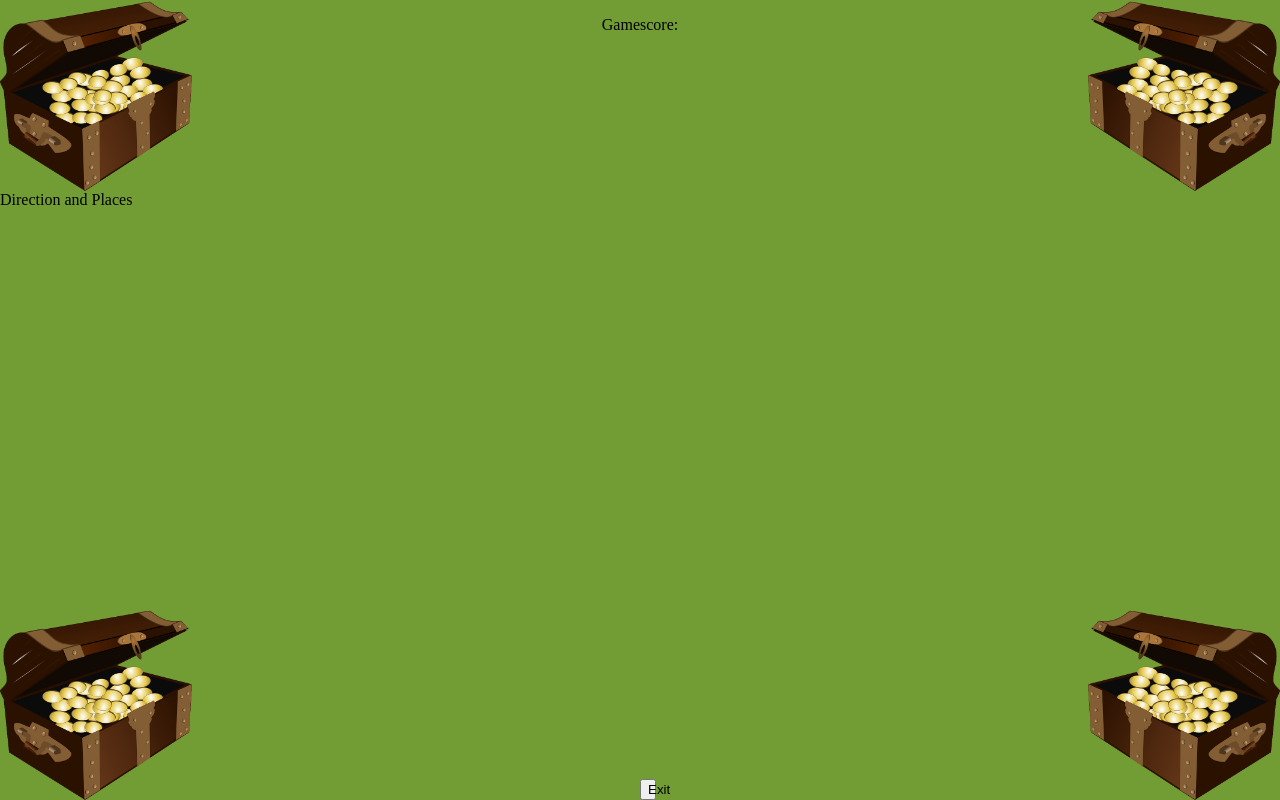
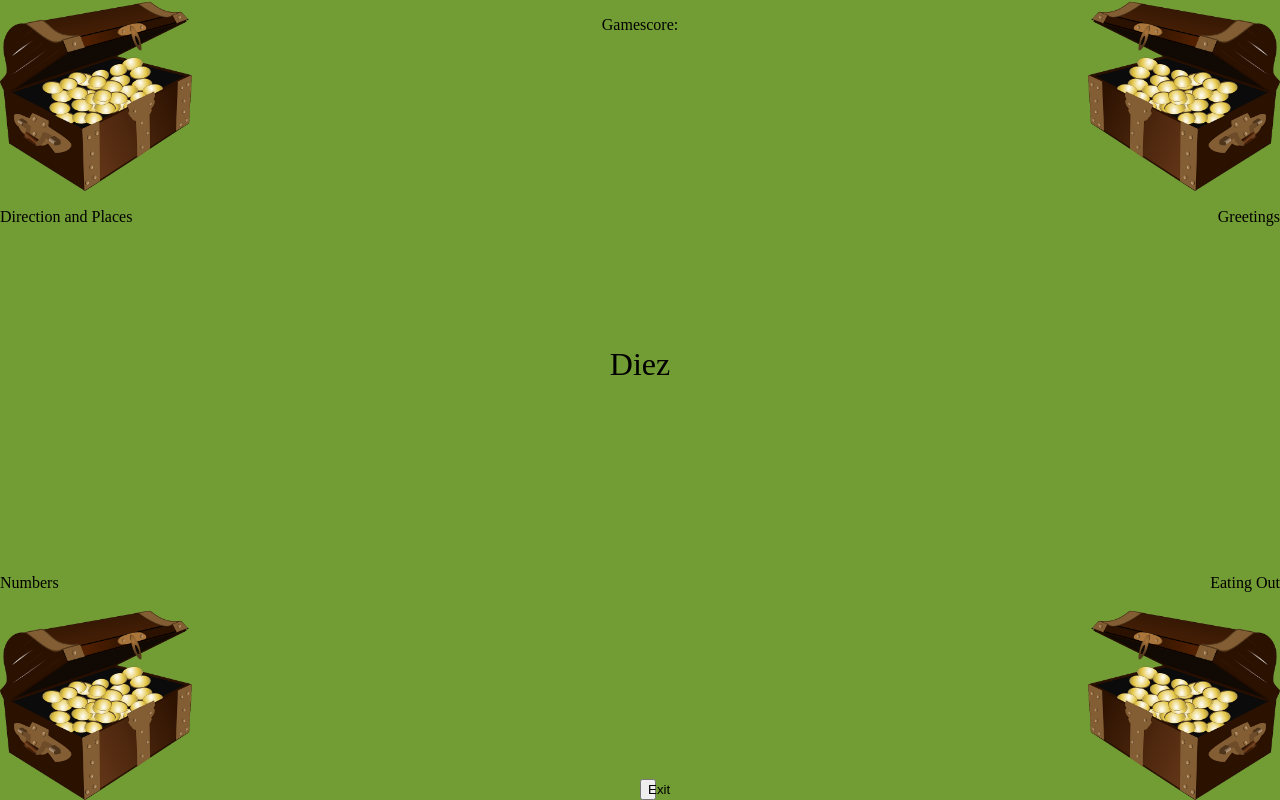
Before and after one commit to alastairrobertson/Learn-Spanish-Web-App, a plain HTML site: page index.html in a window 1280 px wide. Both pictures are taken after a click on the button "Game". Drawn offline with Linux system fonts and the light colour scheme.

Commit message:
added correct drag functionality

```diff
--- a/data/gameData.js
+++ b/data/gameData.js
@@ -1,392 +1,392 @@
 window.gameData = [
     {
-      "Category": "Direction and Places",
-      "Word/Sentence": "¿dónde está?",
+      "Category": "directionPlaces",
+      "WordOrSentence": "¿dónde está?",
       "Translation": "Where is …?"
     },
     {
-      "Category": "Direction and Places",
-      "Word/Sentence": "¿Esta lejos?",
+      "Category": "directionPlaces",
+      "WordOrSentence": "¿Esta lejos?",
       "Translation": "How far is it?"
     },
     {
-      "Category": "Direction and Places",
-      "Word/Sentence": "¿Cómo llegó?",
+      "Category": "directionPlaces",
+      "WordOrSentence": "¿Cómo llegó?",
       "Translation": "How do I get there?"
     },
     {
-      "Category": "Direction and Places",
-      "Word/Sentence": "señalemelo en el mapa",
+      "Category": "directionPlaces",
+      "WordOrSentence": "señalemelo en el mapa",
       "Translation": "Can you show me where it is on the map?"
     },
     {
-      "Category": "Direction and Places",
-      "Word/Sentence": "Gira a la izquierda",
+      "Category": "directionPlaces",
+      "WordOrSentence": "Gira a la izquierda",
       "Translation": "Turn left"
     },
     {
-      "Category": "Direction and Places",
-      "Word/Sentence": "Gira a la derecha",
+      "Category": "directionPlaces",
+      "WordOrSentence": "Gira a la derecha",
       "Translation": "Turn right"
     },
     {
-      "Category": "Direction and Places",
-      "Word/Sentence": "Arriba",
+      "Category": "directionPlaces",
+      "WordOrSentence": "Arriba",
       "Translation": "Up"
     },
     {
-      "Category": "Direction and Places",
-      "Word/Sentence": "Izquierda",
+      "Category": "directionPlaces",
+      "WordOrSentence": "Izquierda",
       "Translation": "Left"
     },
     {
-      "Category": "Direction and Places",
-      "Word/Sentence": "Derecha",
+      "Category": "directionPlaces",
+      "WordOrSentence": "Derecha",
       "Translation": "Right"
     },
     {
-      "Category": "Direction and Places",
-      "Word/Sentence": "Frente a",
+      "Category": "directionPlaces",
+      "WordOrSentence": "Frente a",
       "Translation": "In front of"
     },
     {
-      "Category": "Direction and Places",
-      "Word/Sentence": "detrás",
+      "Category": "directionPlaces",
+      "WordOrSentence": "detrás",
       "Translation": "Behind"
     },
     {
-      "Category": "Direction and Places",
-      "Word/Sentence": "Debajo",
+      "Category": "directionPlaces",
+      "WordOrSentence": "Debajo",
       "Translation": "Under"
     },
     {
-      "Category": "Direction and Places",
-      "Word/Sentence": "Aquí",
+      "Category": "directionPlaces",
+      "WordOrSentence": "Aquí",
       "Translation": "Here"
     },
     {
-      "Category": "Direction and Places",
-      "Word/Sentence": "Allí",
+      "Category": "directionPlaces",
+      "WordOrSentence": "Allí",
       "Translation": "There"
     },
     {
-      "Category": "Direction and Places",
-      "Word/Sentence": "Lugar",
+      "Category": "directionPlaces",
+      "WordOrSentence": "Lugar",
       "Translation": "Place"
     },
     {
-      "Category": "Direction and Places",
-      "Word/Sentence": "Aeropuerto",
+      "Category": "directionPlaces",
+      "WordOrSentence": "Aeropuerto",
       "Translation": "Airport"
     },
     {
-      "Category": "Direction and Places",
-      "Word/Sentence": "Cajero Automático",
+      "Category": "directionPlaces",
+      "WordOrSentence": "Cajero Automático",
       "Translation": "ATM"
     },
     {
-      "Category": "Direction and Places",
-      "Word/Sentence": "Banco",
+      "Category": "directionPlaces",
+      "WordOrSentence": "Banco",
       "Translation": "Bank"
     },
     {
-      "Category": "Direction and Places",
-      "Word/Sentence": "Playa",
+      "Category": "directionPlaces",
+      "WordOrSentence": "Playa",
       "Translation": "Beach"
     },
     {
-      "Category": "Direction and Places",
-      "Word/Sentence": "Droguería",
+      "Category": "directionPlaces",
+      "WordOrSentence": "Droguería",
       "Translation": "Chemist"
     },
     {
-      "Category": "Direction and Places",
-      "Word/Sentence": "Farmacia",
+      "Category": "directionPlaces",
+      "WordOrSentence": "Farmacia",
       "Translation": "Pharmacy"
     },
     {
-      "Category": "Direction and Places",
-      "Word/Sentence": "Gran almacen",
+      "Category": "directionPlaces",
+      "WordOrSentence": "Gran almacen",
       "Translation": "Department Store"
     },
     {
-      "Category": "Direction and Places",
-      "Word/Sentence": "Mercado",
+      "Category": "directionPlaces",
+      "WordOrSentence": "Mercado",
       "Translation": "Market"
     },
     {
-      "Category": "Direction and Places",
-      "Word/Sentence": "Comisaría de Policía",
+      "Category": "directionPlaces",
+      "WordOrSentence": "Comisaría de Policía",
       "Translation": "Police Station"
     },
     {
-      "Category": "Direction and Places",
-      "Word/Sentence": "Supermercado",
+      "Category": "directionPlaces",
+      "WordOrSentence": "Supermercado",
       "Translation": "Supermarket"
     },
     {
-      "Category": "Direction and Places",
-      "Word/Sentence": "Restaurante",
+      "Category": "directionPlaces",
+      "WordOrSentence": "Restaurante",
       "Translation": "Restaurant"
     },
     {
-      "Category": "Direction and Places",
-      "Word/Sentence": "Estación de metro",
+      "Category": "directionPlaces",
+      "WordOrSentence": "Estación de metro",
       "Translation": "Underground station"
     },
     {
-      "Category": "Direction and Places",
-      "Word/Sentence": "Estación de tren",
+      "Category": "directionPlaces",
+      "WordOrSentence": "Estación de tren",
       "Translation": "Train station"
     },
     {
-      "Category": "Greetings",
-      "Word/Sentence": "Hola",
+      "Category": "greetings",
+      "WordOrSentence": "Hola",
       "Translation": "Hello"
     },
     {
-      "Category": "Greetings",
-      "Word/Sentence": "¿Cómo estás?",
+      "Category": "greetings",
+      "WordOrSentence": "¿Cómo estás?",
       "Translation": "How are you?"
     },
     {
-      "Category": "Greetings",
-      "Word/Sentence": "Bien, gracias",
+      "Category": "greetings",
+      "WordOrSentence": "Bien, gracias",
       "Translation": "I’m fine thanks"
     },
     {
-      "Category": "Greetings",
-      "Word/Sentence": "¿Cómo te llamas?",
+      "Category": "greetings",
+      "WordOrSentence": "¿Cómo te llamas?",
       "Translation": "What’s your name?"
     },
     {
-      "Category": "Greetings",
-      "Word/Sentence": "Me llamo…",
+      "Category": "greetings",
+      "WordOrSentence": "Me llamo…",
       "Translation": "My name is…"
     },
     {
-      "Category": "Greetings",
-      "Word/Sentence": "Hasta luego",
+      "Category": "greetings",
+      "WordOrSentence": "Hasta luego",
       "Translation": "See you later"
     },
     {
-      "Category": "Greetings",
-      "Word/Sentence": "Adíos",
+      "Category": "greetings",
+      "WordOrSentence": "Adíos",
       "Translation": "Goodbye"
     },
     {
-      "Category": "Greetings",
-      "Word/Sentence": "Cuídate",
+      "Category": "greetings",
+      "WordOrSentence": "Cuídate",
       "Translation": "Take care"
     },
     {
-      "Category": "Greetings",
-      "Word/Sentence": "¿Y tú?",
+      "Category": "greetings",
+      "WordOrSentence": "¿Y tú?",
       "Translation": "How about you?"
     },
     {
-      "Category": "Greetings",
-      "Word/Sentence": "Encantado de conocerte",
+      "Category": "greetings",
+      "WordOrSentence": "Encantado de conocerte",
       "Translation": "I’m pleased to meet you"
     },
     {
-      "Category": "Greetings",
-      "Word/Sentence": "Hace tiempo",
+      "Category": "greetings",
+      "WordOrSentence": "Hace tiempo",
       "Translation": "It’s been a while"
     },
     {
-      "Category": "Greetings",
-      "Word/Sentence": "¿Puedes hablar inglés?",
+      "Category": "greetings",
+      "WordOrSentence": "¿Puedes hablar inglés?",
       "Translation": "Can you speak English?"
     },
     {
-      "Category": "Greetings",
-      "Word/Sentence": "Puedo hablar un poco de español",
+      "Category": "greetings",
+      "WordOrSentence": "Puedo hablar un poco de español",
       "Translation": "I can speak Spanish a little"
     },
     {
-      "Category": "Greetings",
-      "Word/Sentence": "No puedo hablar español",
+      "Category": "greetings",
+      "WordOrSentence": "No puedo hablar español",
       "Translation": "I can’t speak Spanish"
     },
     {
-      "Category": "Greetings",
-      "Word/Sentence": "¿Cuántos años tienes?",
+      "Category": "greetings",
+      "WordOrSentence": "¿Cuántos años tienes?",
       "Translation": "How old are you?"
     },
     {
-      "Category": "Numbers",
-      "Word/Sentence": "Cero",
+      "Category": "numbers",
+      "WordOrSentence": "Cero",
       "Translation": "0"
     },
     {
-      "Category": "Numbers",
-      "Word/Sentence": "Uno",
+      "Category": "numbers",
+      "WordOrSentence": "Uno",
       "Translation": "1"
     },
     {
-      "Category": "Numbers",
-      "Word/Sentence": "Dos",
+      "Category": "numbers",
+      "WordOrSentence": "Dos",
       "Translation": "2"
     },
     {
-      "Category": "Numbers",
-      "Word/Sentence": "Tres",
+      "Category": "numbers",
+      "WordOrSentence": "Tres",
       "Translation": "3"
     },
     {
-      "Category": "Numbers",
-      "Word/Sentence": "Cuatro",
+      "Category": "numbers",
+      "WordOrSentence": "Cuatro",
       "Translation": "4"
     },
     {
-      "Category": "Numbers",
-      "Word/Sentence": "Cinco",
+      "Category": "numbers",
+      "WordOrSentence": "Cinco",
       "Translation": "5"
     },
     {
-      "Category": "Numbers",
-      "Word/Sentence": "Seis",
+      "Category": "numbers",
+      "WordOrSentence": "Seis",
       "Translation": "6"
     },
     {
-      "Category": "Numbers",
-      "Word/Sentence": "Siete",
+      "Category": "numbers",
+      "WordOrSentence": "Siete",
       "Translation": "7"
     },
     {
-      "Category": "Numbers",
-      "Word/Sentence": "Ocho",
+      "Category": "numbers",
+      "WordOrSentence": "Ocho",
       "Translation": "8"
     },
     {
-      "Category": "Numbers",
-      "Word/Sentence": "Nueve",
+      "Category": "numbers",
+      "WordOrSentence": "Nueve",
       "Translation": "9"
     },
     {
-      "Category": "Numbers",
-      "Word/Sentence": "Diez",
+      "Category": "numbers",
+      "WordOrSentence": "Diez",
       "Translation": "10"
     },
     {
-      "Category": "Numbers",
-      "Word/Sentence": "Cincuenta",
+      "Category": "numbers",
+      "WordOrSentence": "Cincuenta",
       "Translation": "50"
     },
     {
-      "Category": "Numbers",
-      "Word/Sentence": "Cien",
+      "Category": "numbers",
+      "WordOrSentence": "Cien",
       "Translation": "100"
     },
     {
-      "Category": "Numbers",
-      "Word/Sentence": "Mil",
+      "Category": "numbers",
+      "WordOrSentence": "Mil",
       "Translation": "1000"
     },
     {
-      "Category": "Numbers",
-      "Word/Sentence": "Cienmil",
+      "Category": "numbers",
+      "WordOrSentence": "Cienmil",
       "Translation": "100000"
     },
     {
-      "Category": "Numbers",
-      "Word/Sentence": "Un millón",
+      "Category": "numbers",
+      "WordOrSentence": "Un millón",
       "Translation": "1000000"
     },
     {
-      "Category": "Eating out",
-      "Word/Sentence": "Salud",
+      "Category": "eatingOut",
+      "WordOrSentence": "Salud",
       "Translation": "Cheers"
     },
     {
-      "Category": "Eating out",
-      "Word/Sentence": "Hielo, por favor",
+      "Category": "eatingOut",
+      "WordOrSentence": "Hielo, por favor",
       "Translation": "Ice please"
     },
     {
-      "Category": "Eating out",
-      "Word/Sentence": "¿Tienen comida vegetarian?",
+      "Category": "eatingOut",
+      "WordOrSentence": "¿Tienen comida vegetarian?",
       "Translation": "Do you have vegetarian food?"
     },
     {
-      "Category": "Eating out",
-      "Word/Sentence": "Para llevar",
+      "Category": "eatingOut",
+      "WordOrSentence": "Para llevar",
       "Translation": "Take away"
     },
     {
-      "Category": "Eating out",
-      "Word/Sentence": "Vino",
+      "Category": "eatingOut",
+      "WordOrSentence": "Vino",
       "Translation": "Wine"
     },
     {
-      "Category": "Eating out",
-      "Word/Sentence": "Cerveza",
+      "Category": "eatingOut",
+      "WordOrSentence": "Cerveza",
       "Translation": "Beer"
     },
     {
-      "Category": "Eating out",
-      "Word/Sentence": "Zumo",
+      "Category": "eatingOut",
+      "WordOrSentence": "Zumo",
       "Translation": "Juice"
     },
     {
-      "Category": "Eating out",
-      "Word/Sentence": "Bebidas",
+      "Category": "eatingOut",
+      "WordOrSentence": "Bebidas",
       "Translation": "Drinks"
     },
     {
-      "Category": "Eating out",
-      "Word/Sentence": "Tengo hambre",
+      "Category": "eatingOut",
+      "WordOrSentence": "Tengo hambre",
       "Translation": "I’m hungry"
     },
     {
-      "Category": "Eating out",
-      "Word/Sentence": "Beber",
+      "Category": "eatingOut",
+      "WordOrSentence": "Beber",
       "Translation": "To drink"
     },
     {
-      "Category": "Eating out",
-      "Word/Sentence": "Comer",
+      "Category": "eatingOut",
+      "WordOrSentence": "Comer",
       "Translation": "To eat"
     },
     {
-      "Category": "Eating out",
-      "Word/Sentence": "Desayuno",
+      "Category": "eatingOut",
+      "WordOrSentence": "Desayuno",
       "Translation": "Breakfast"
     },
     {
-      "Category": "Eating out",
-      "Word/Sentence": "Almuerzo",
+      "Category": "eatingOut",
+      "WordOrSentence": "Almuerzo",
       "Translation": "Lunch"
     },
     {
-      "Category": "Eating out",
-      "Word/Sentence": "Cena",
+      "Category": "eatingOut",
+      "WordOrSentence": "Cena",
       "Translation": "Dinner"
     },
     {
-      "Category": "Eating out",
-      "Word/Sentence": "Tentenpie / Tapas",
+      "Category": "eatingOut",
+      "WordOrSentence": "Tentenpie / Tapas",
       "Translation": "Snack"
     },
     {
-      "Category": "Eating out",
-      "Word/Sentence": "Comida",
+      "Category": "eatingOut",
+      "WordOrSentence": "Comida",
       "Translation": "Food"
     },
     {
-      "Category": "Eating out",
-      "Word/Sentence": "Carne",
+      "Category": "eatingOut",
+      "WordOrSentence": "Carne",
       "Translation": "Meat"
     },
     {
-      "Category": "Eating out",
-      "Word/Sentence": "Pollo",
+      "Category": "eatingOut",
+      "WordOrSentence": "Pollo",
       "Translation": "Chicken"
     },
     {
-      "Category": "Eating out",
-      "Word/Sentence": "Lo mismo para mí",
+      "Category": "eatingOut",
+      "WordOrSentence": "Lo mismo para mí",
       "Translation": "I’ll have the same"
     }
    ];
--- a/home.css
+++ b/home.css
@@ -29,14 +29,35 @@ body {
     display: inline-block;
 
 
+
 }
 #chest1 p {
+    transform: scale(1, 1);
+    -moz-transform: scale(1, 1);
+    -webkit-transform: scale(1, 1);
+    -o-transform: scale(1, 1);
+    -khtml-transform: scale(1, 1);
+    -ms-transform: scale(1, 1);
 
-    position: inherit;
-    padding-top: 11%;
+    padding-top: 15%;
 
 
 
+
+
+}
+#chest4 p {
+    padding-bottom: 15%;
+    text-align: right;
+}
+#chest3 p {
+    transform: scale(1, 1);
+    -moz-transform: scale(1, 1);
+    -webkit-transform: scale(1, 1);
+    -o-transform: scale(1, 1);
+    -khtml-transform: scale(1, 1);
+    -ms-transform: scale(1, 1);
+    padding-bottom: 15%;
 }
 #numbers {
     transform: scale(-1, 1);
@@ -50,7 +71,23 @@ body {
     position: absolute;
     bottom: 0%; left: 0;
 
+
 }
+#chest2 p {
+
+    padding-top: 15%;
+    text-align: right;
+
+}
+
+#draggableWord {
+    text-align: center;
+    position: relative;
+    bottom: 50%;
+    top: 35%;
+    font-size: 200%;
+}
+
 #greetings {
     width: 15%;
     height: auto;
--- a/index.html
+++ b/index.html
@@ -6,6 +6,7 @@
         <script type="text/javascript" src="data/gameData.js"> </script>
         <script type="text/javascript" src="js/ui.js"> </script>
         <script type="text/javascript" src="js/settings.js"> </script>
+        <script type="text/javascript" src="js/game.js"> </script>
 
 
         <script type="text/javascript" src="js/app.js"> </script>
--- a/js/app.js
+++ b/js/app.js
@@ -92,6 +92,18 @@ function showHighscores() {
     document.body.appendChild(currentPage);
 
 }
+function createContainerWithChest(containerID, treasureChestLocation, textNode, id) {
+    var chestImage = createChest(treasureChestLocation, id);
+    var p = createParagraph();
+    p.id = id;
+    var t = document.createTextNode(textNode);
+    var container = createDiv();
+    container.id = containerID;
+    p.appendChild(t);
+    container.appendChild(chestImage);
+    container.appendChild(p);
+    return container;
+}
 
 function showGame() {
     //hide current page
@@ -119,22 +131,31 @@ function showGame() {
         //Create treasure chests for each corner
         var treasureChestLocation = "images/treasure_chest.png";
 
-        var test = createChest(treasureChestLocation, "directionPlaces");
-        var s = createParagraph();
-        var t = document.createTextNode("Direction and Places");
-        var container = createDiv();
-        container.id = "chest1";
-        s.appendChild(t);
+        // var chestImage = createChest(treasureChestLocation, "directionPlaces");
+        // var p = createParagraph();
+        // var t = document.createTextNode("Direction and Places");
+        // var container = createDiv();
+        // container.id = "chest1";
+        // s.appendChild(t);
 
 
-        container.appendChild(test);
-        container.appendChild(s);
-        gamePage.appendChild(container);
+        // container.appendChild(chestImage);
+        // container.appendChild(p);
+        // gamePage.appendChild(container);
+        // /////////////
+        gamePage.appendChild(createContainerWithChest("chest1", treasureChestLocation, "Direction and Places", "directionPlaces"));
+        gamePage.appendChild(createContainerWithChest("chest2", treasureChestLocation, "Greetings", "greetings"));
+        gamePage.appendChild(createContainerWithChest("chest3", treasureChestLocation, "Numbers", "numbers"));
+        gamePage.appendChild(createContainerWithChest("chest4", treasureChestLocation, "Eating Out", "eatingOut"));
 
-        //gamePage.appendChild(createChest(treasureChestLocation, "directionPlaces"));
-        gamePage.appendChild(createChest(treasureChestLocation, "greetings"));
-        gamePage.appendChild(createChest(treasureChestLocation, "numbers"));
-        gamePage.appendChild(createChest(treasureChestLocation, "eatingOut"));
+
+
+
+
+
+        //gamePage.appendChild(createChest(treasureChestLocation, "greetings"));
+        //gamePage.appendChild(createChest(treasureChestLocation, "numbers"));
+        //gamePage.appendChild(createChest(treasureChestLocation, "eatingOut"));
 
 
 
@@ -149,6 +170,7 @@ function showGame() {
     //show the page
     currentPage.classList.remove("hide");
     document.body.appendChild(currentPage);
+    gameEngine.beginGame();
 }
 function showInstructions() {
     //hide current page
--- a/js/game.js
+++ b/js/game.js
@@ -0,0 +1,123 @@
+window.gameEngine = {};
+
+window.gameEngine.newWord = function() {
+    randomNumber = Math.floor((Math.random() * gameData.length) + 1);
+    console.log()
+    return gameData[randomNumber];
+
+}
+function correctDrag(targ, wordObj) {
+    if (targ.id == wordObj.Category) {
+        console.log("we got a match");
+        successfulCount++;
+
+    }
+    else {
+        //count restart
+        successfulCount = 0;
+        //bonus score multiplier restarted
+        bonusScore = 1;
+    }
+}
+
+
+window.gameEngine.beginGame = function() {
+    //make each chest a target
+    var directionPlaces = document.getElementById("directionPlaces");
+    var greetings = document.getElementById("greetings");
+    var numbers = document.getElementById("numbers");
+    var eatingOut = document.getElementById("eatingOut");
+
+
+
+
+
+    ////
+    //display new word
+
+    wordObject = gameEngine.newWord();
+    p = createParagraph();
+    p.id = "draggableWord";
+    t = document.createTextNode(wordObject.WordOrSentence)
+    p.appendChild(t);
+    gamePage.appendChild(p);
+
+    word = document.getElementById("draggableWord");
+    word.setAttribute("draggable", "true");
+
+
+
+    var dragged;
+
+    /* events fired on the draggable target */
+    document.addEventListener("drag", function( event ) {
+        console.log("drag");
+
+    }, false);
+
+    document.addEventListener("dragstart", function( event ) {
+        console.log("dragstart");
+        // store a ref. on the dragged elem
+        dragged = event.target;
+        //event.target.style.visibility = "hidden";
+    }, false);
+
+    document.addEventListener("dragend", function( event ) {
+        console.log("dragend");
+        // reset the transparency
+        //event.target.style.opacity = "";
+
+        //maybe create a new word here and display
+        //os restart loop
+
+
+
+
+
+    }, false);
+
+    /* events fired on the drop targets */
+    document.addEventListener("dragover", function( event ) {
+        console.log("dragover");
+        // prevent default to allow drop
+        event.preventDefault();
+    }, false);
+
+    document.addEventListener("dragenter", function( event ) {
+        console.log("dragcenter");
+        // highlight potential drop target when the draggable element enters it
+        if ( event.target.className == "dropzone" ) {
+            event.target.style.background = "purple";
+        }
+
+    }, false);
+
+    document.addEventListener("dragleave", function( event ) {
+        console.log("dragleave");
+
+
+    }, false);
+
+    document.addEventListener("drop", function( event ) {
+        // prevent default action (open as link for some elements)
+        console.log("drop");
+        event.preventDefault();
+        // move dragged elem to the selected drop target
+        console.log(event);
+        console.log(event.target);
+        console.log(event.target.id);
+        console.log(wordObject);
+        correctDrag(event.target, wordObject);
+        if ( event.target.className == "dropzone" ) {
+            event.target.style.background = "";
+            dragged.parentNode.removeChild( dragged );
+            event.target.appendChild( dragged );
+        }
+
+
+
+    }, false);
+
+
+
+}
--- a/js/styling.js
+++ b/js/styling.js
@@ -73,6 +73,7 @@ window.gameElementsSetup = function() {
     window.eatingOut = this.document.getElementById("eatingOut");
     window.exitButton = this.document.getElementById("gameExit");
     window.gamescoreDisplay = this.document.getElementById("gamescoreDisplay");
+
     console.log(exitButton);
 
 
```
Also changed, not shown: changelog.txt.
